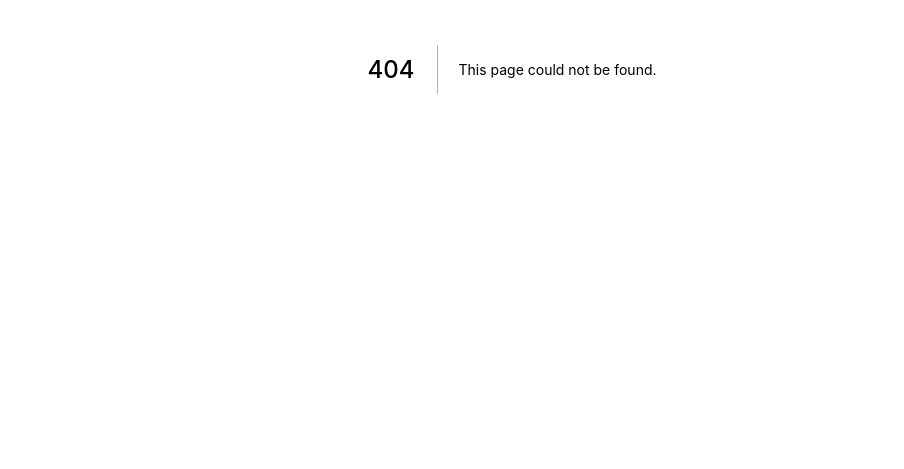
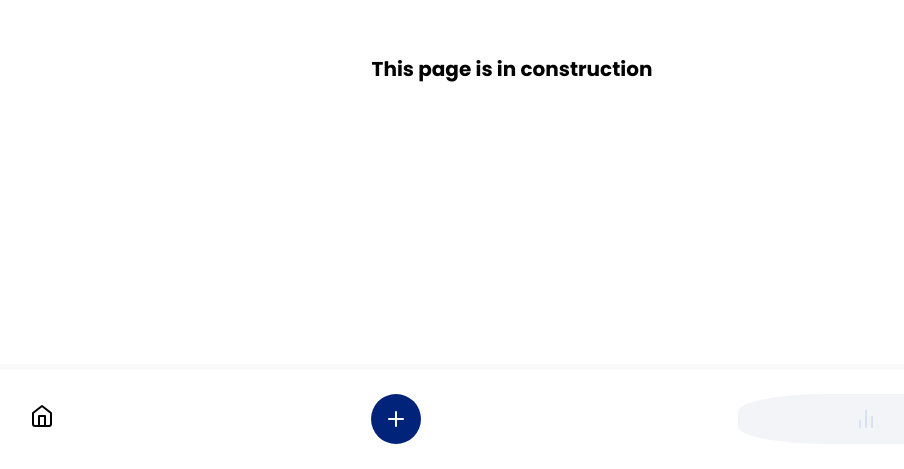
Before and after one commit to JulianGarcia04/ADXIA-client, a Next.js app: page /updateing in a window 1280 px wide. Before the commit this address had no page. Shown: the part 331-800 px from the top of the page, without its empty margins (128-1032 px from the left). Built offline with nearby package versions, Linux system fonts and the light colour scheme.

Commit message:
I created the page that has as funtionality indicate the user when a page is in constructuion

```diff
--- /dev/null
+++ b/pages/updateing.jsx
@@ -0,0 +1,19 @@
+import React from 'react'
+import NavBar from '~/components/NavBar/NavBar'
+import OptionsNavBar from '~/components/OptionsNavBar/OptionsNavBar'
+import DefaultLayout from '~/layout/DefaultLayout'
+
+function updateing() {
+  return (
+    <DefaultLayout>
+        <div className='updateingPage'>
+            <h1>This page is in construction</h1>
+        </div>
+        <NavBar>
+            <OptionsNavBar linkAdd={'/orders/add'}/>
+        </NavBar>
+    </DefaultLayout>
+  )
+}
+
+export default updateing
--- a/styles/globalStyles.scss
+++ b/styles/globalStyles.scss
@@ -49,6 +49,15 @@ main {
     background-color: var(--secondary-background);
 }
 
+.updateingPage{
+    display: flex;
+    align-items: center;
+    justify-content: center;
+    width: 91.3333%;
+    height: 100%;
+    font-size: 10px;
+}
+
 .active {
     display: flex;
     justify-content: center;
```
